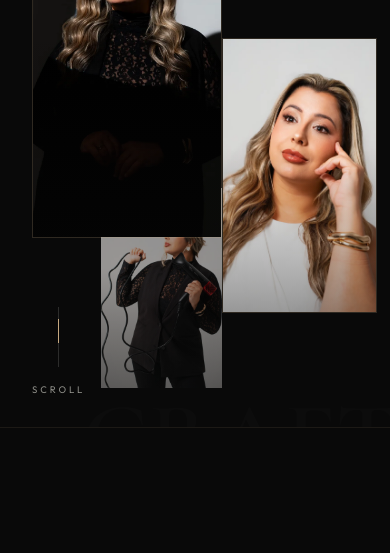
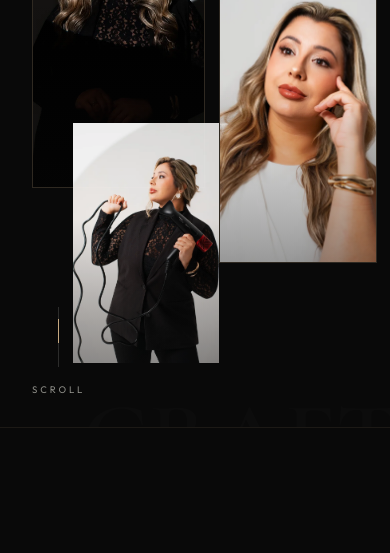
Before and after one commit to willdbga-code/Camila, a website built with Vite: page index.html in a window 390 px wide. Shown: the part 780-1333 px from the top of the page. Built offline with nearby package versions, Linux system fonts and the light colour scheme.

Commit message:
style: optimize hero grid overlaps on mobile to keep faces visible

```diff
--- a/src/style.css
+++ b/src/style.css
@@ -1259,6 +1259,29 @@ a {
         height: 500px;
     }
 
+    .hero-image-grid .item-1 {
+        width: 50%;
+        height: 65%;
+        left: 0;
+        top: 0;
+    }
+
+    .hero-image-grid .item-2 {
+        width: 46%;
+        height: 60%;
+        right: 0;
+        top: 20%;
+    }
+
+    .hero-image-grid .item-3 {
+        width: 42%;
+        height: 48%;
+        left: 12%;
+        bottom: 0;
+        z-index: 4;
+        opacity: 0.95;
+    }
+
     .about-container {
         grid-template-columns: 1fr;
         gap: 4rem;
```
